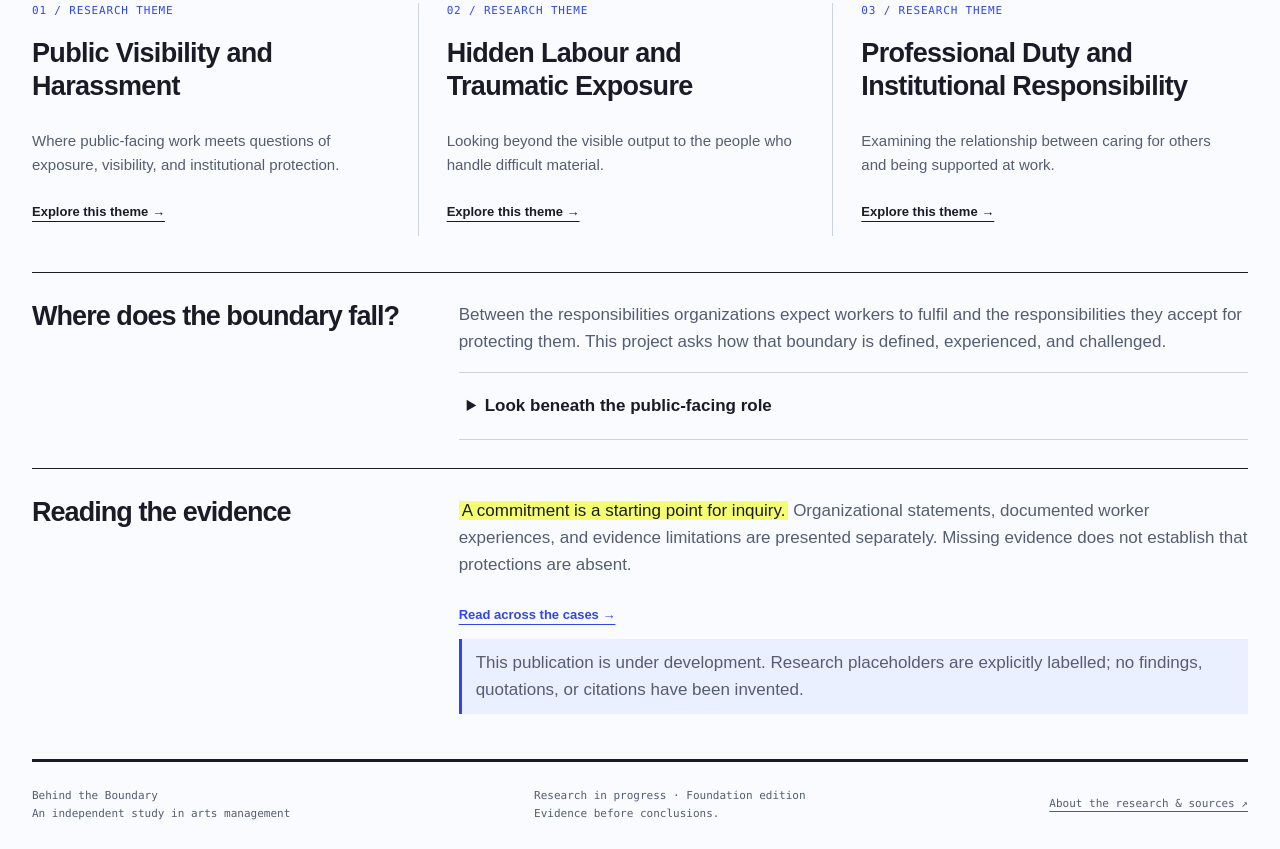
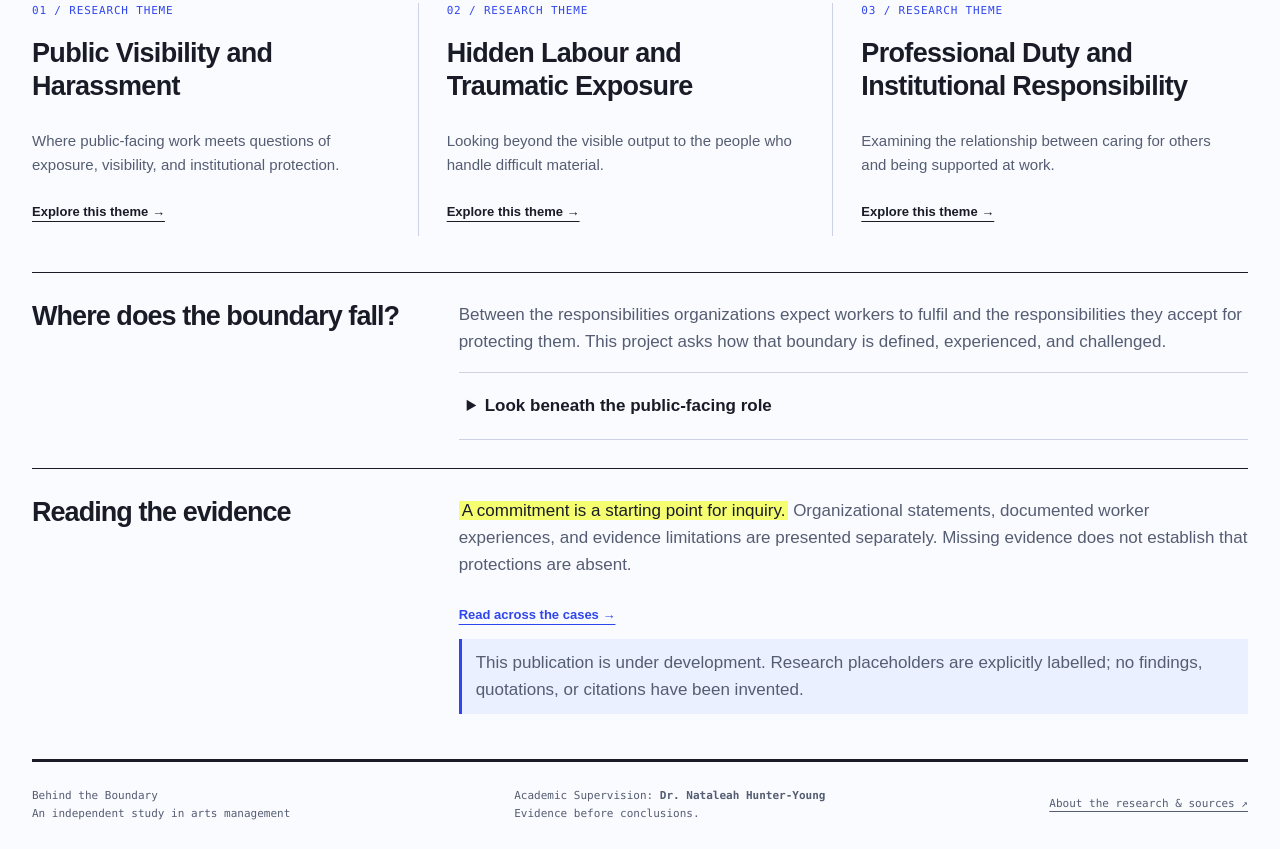
Before and after one commit to ziyao-zheng/behind-the-boundary, a plain HTML site: page index.html in a window 1280 px wide. Shown: the part 1116-1965 px from the top of the page. Drawn offline with Linux system fonts and the light colour scheme.

Commit message:
Update index.html

```diff
--- a/index.html
+++ b/index.html
@@ -1211,7 +1211,7 @@ main > article > .page-heading > h1 {
       An independent study in arts management
     </p>
     <p>
-      Research in progress · Foundation edition<br>
+      Academic Supervision: <strong style="font-weight: 600">Dr. Nataleah Hunter-Young</strong><br>
       Evidence before conclusions.
     </p>
     <a href="#about">About the research &amp; sources ↗</a>
```
